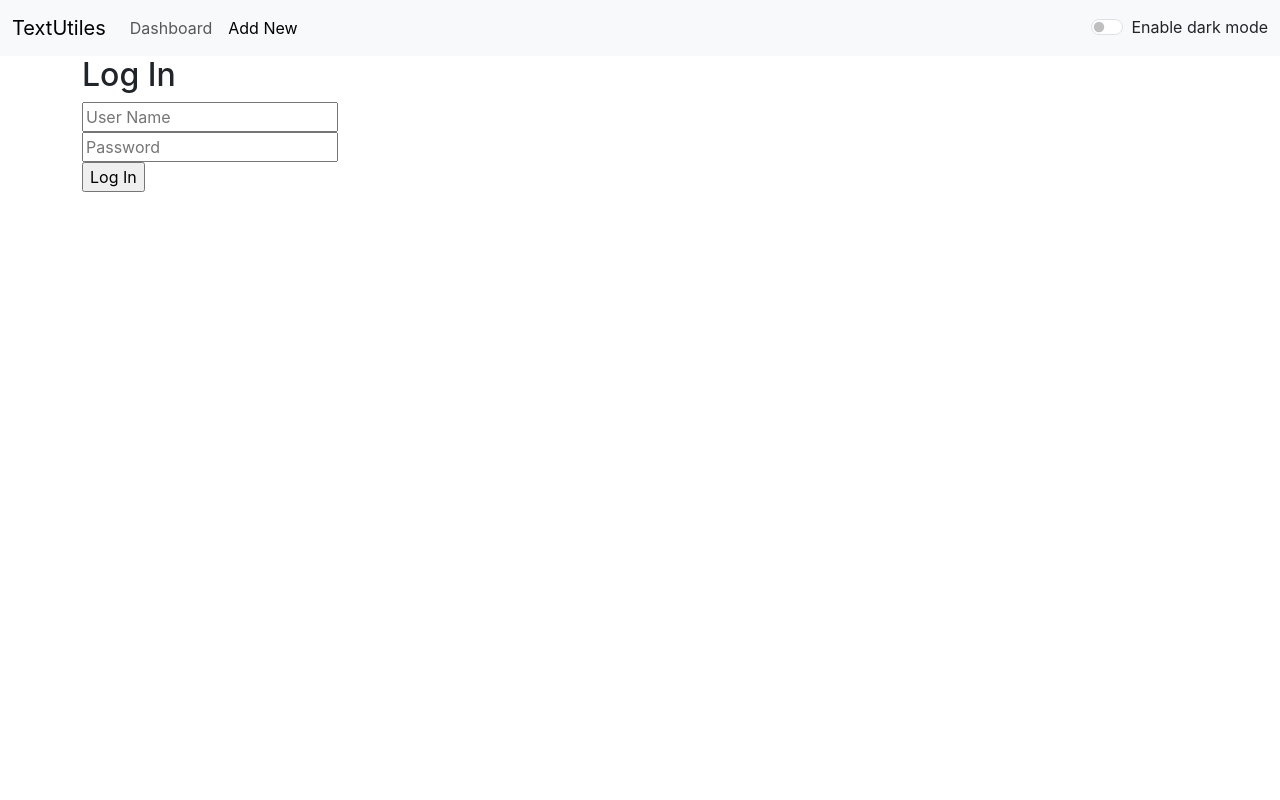
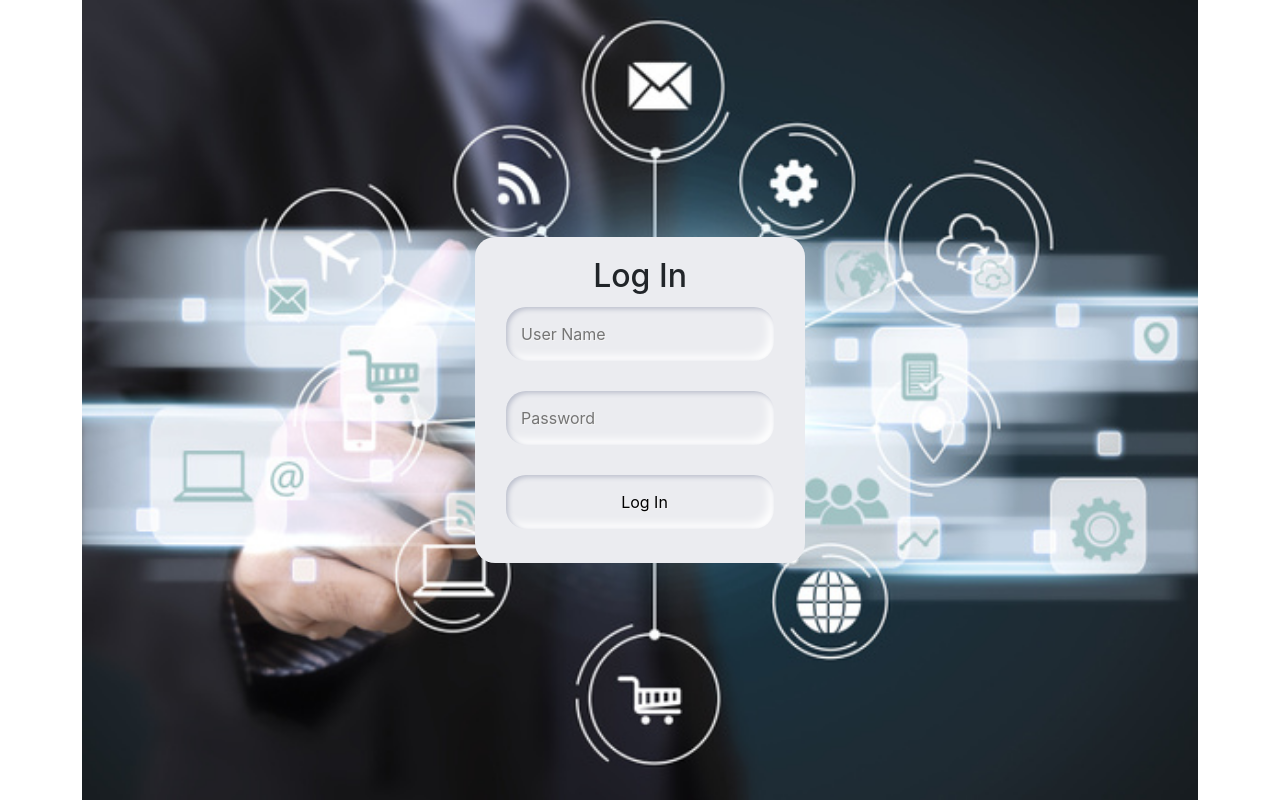
Before and after one commit to Ronit152/my-app, a React (Create React App) app: page / in a window 1280 px wide. Built offline with nearby package versions, Linux system fonts and the light colour scheme.

Commit message:
add styling,autologout,some bugs

```diff
--- a/src/App.css
+++ b/src/App.css
@@ -36,3 +36,7 @@
     transform: rotate(360deg);
   }
 }
+
+.container {
+  height: 800px;
+}
--- a/src/App.js
+++ b/src/App.js
@@ -1,9 +1,9 @@
 import React, { useState } from "react";
 import "./App.css";
 import About from "./Copmponents/About";
-import Navbar from "./Copmponents/Navbar";
+// import Navbar from "./Copmponents/Navbar";
+// import Alert from "./Copmponents/Alert";
 import TextForm from "./Copmponents/textform";
-import Alert from "./Copmponents/Alert";
 import Login from "./Copmponents/Login";
 import { BrowserRouter as Router, Routes, Route } from "react-router-dom";
 
@@ -39,26 +39,31 @@ function App() {
       // document.body.style.colorScheme = 'light';
 
       showAlert("Light mode has been enabled", "success");
-
     }
   };
 
   return (
     <>
       <Router>
-
-        <Navbar title="TextUtiles" mode={mode} toggleMode={toggleMode} />
-        <Alert alert={alert} />
+        {/* <Navbar title="TextUtiles" mode={mode} toggleMode={toggleMode} />
+            <Alert alert={alert} /> */}
         <div className="container">
           <Routes>
-        <Route exact path="/" element={<Login  />}/>
+            <Route exact path="/" element={<Login />} />
             <Route
-
               exact
               path="/dashboard"
               element={
-                <About setFetchData={setFetchData} fetchData={fetchData}
-                 setData={setData} setTogglebtnText={setTogglebtnText} data={data} />
+                <About
+                  alert={alert}
+                  mode={mode}
+                  toggleMode={toggleMode}
+                  setFetchData={setFetchData}
+                  fetchData={fetchData}
+                  setData={setData}
+                  setTogglebtnText={setTogglebtnText}
+                  data={data}
+                />
               }
             />
             <Route
@@ -68,7 +73,10 @@ function App() {
                 <TextForm
                   // itemsr={items}
                   // setItems={setItems}
-                  setfetchData={setFetchData} fetchData={fetchData}
+                  toggleMode={toggleMode}
+                  alert={alert}
+                  setfetchData={setFetchData}
+                  fetchData={fetchData}
                   setData={setData}
                   data={data}
                   togglebtnText={togglebtnText}
@@ -86,4 +94,61 @@ function App() {
   );
 }
 
+///  new method for hiding Navbar on login page .... in testing phase
+
+// const mainContainer = () => {
+//   <div>
+//   <Navbar title="TextUtiles" mode={mode} toggleMode={toggleMode} />
+//   <Alert alert={alert} />
+//   <Router>
+//   <div>
+//   <Route
+
+//             exact
+//             path="/dashboard"
+//             element={
+//               <About setFetchData={setFetchData} fetchData={fetchData}
+//               setData={setData} setTogglebtnText={setTogglebtnText} data={data} />
+//             }
+//           />
+//           <Route
+//             exact
+//             path="/add"
+//             element={
+//               <TextForm
+//                 // itemsr={items}
+//                 // setItems={setItems}
+//                 setfetchData={setFetchData} fetchData={fetchData}
+//                 setData={setData}
+//                 data={data}
+//                 togglebtnText={togglebtnText}
+//                 setTogglebtnText={setTogglebtnText}
+//                 showAlert={showAlert}
+//                 heading="Enter the text to analyze"
+//                 mode={mode}
+//               />
+//             }
+//           />
+//   </div>
+//   </Router>
+//   </div>
+// }
+
+// return (
+// <>
+
+// <Router>
+
+//         <div className="container">
+//         <Routes>
+//           <Route exact path="/" element={<Login  />}/>
+//           <Route component={mainContainer}/>
+//         </Routes>
+//           </div>
+
+//   </Router>
+// </>
+// );
+// }
+
 export default App;
--- a/src/Copmponents/About.js
+++ b/src/Copmponents/About.js
@@ -2,28 +2,44 @@ import React, { useState, useEffect } from "react";
 import { useNavigate } from "react-router-dom";
 import { getCookie } from "./Login";
 import axios from "axios"
+import Navbar from "./Navbar";
+import Alert from "./Alert";
 
-// import {getAllData} from './getAllData'
 
 export default function About(props) {
+
+  const token = getCookie("Token");
+
+  const headers = {
+    'Content-Type': 'application/json',
+    'Authorization': `Bearer ${token}`
+  }
 
   const [mystyle, setmystyle] = useState({
     color: "black",
     background: "white",
   });
   const [btntext, setBtntext] = useState("Enable Dark mode");
+  let navigate = useNavigate();
 
-  const token = getCookie("Validtime");
-  const headers = {
-    'Content-Type': 'application/json',
-    'Authorization': `Bearer ${token}`
+  const autoLogout = (token)=>{
+    if (token === null){
+      navigate('/')
+    }
   }
-
 
  const getAllData = async () => {
   const getUsers = "http://localhost:3000/users";
   // console.log(props.token.token);
   try {
+    // axios.get(getUsers, {headers:headers});
+    //   .then((response) => {
+    //   const { data: { users } } = response();
+    //   console.log("users", users)
+    //   props.setFetchData(users)
+    //   ;
+    // })
+
     const response = await fetch(getUsers, {
       headers: {
         authorization: `Bearer ${token}`,
@@ -31,8 +47,6 @@ export default function About(props) {
     });
     const { data: { users } } = await response.json();
     console.log("users", users)
-
-    // props.setItems(data);
     props.setFetchData(users)
 
   } catch (err) {
@@ -41,8 +55,8 @@ export default function About(props) {
 }
 
   useEffect( () => {
-    getAllData()
-
+      getAllData()
+      autoLogout(token)
   }, []);
 
   // Get All items from localstorages
@@ -61,13 +75,13 @@ export default function About(props) {
         color: "black",
         background: "white",
       });
-      setBtntext("Enable Light mode");
+      setBtntext("Enable Dark mode");
     } else {
       setmystyle({
         color: "white",
         background: "black",
       });
-      setBtntext("Enable Dark mode");
+      setBtntext("Enable Light mode");
     }
   };
 
@@ -83,6 +97,7 @@ export default function About(props) {
       })
       .then(() => {
         getAllData();
+        autoLogout();
       })
     }
 
@@ -105,7 +120,7 @@ export default function About(props) {
 
 
   // Update button to navigate to home page
-  let navigate = useNavigate();
+
 
   //Edit button Api
   const editItem = (id) => {
@@ -138,6 +153,8 @@ export default function About(props) {
 
   return (
     <div className="container" style={mystyle}>
+      <Navbar title="TextUtiles" mode={props.mode} toggleMode={props.toggleMode} />
+      <Alert alert={props.alert} />
       <h2 className="my-2">Items</h2>
       <div className="accordion" id="accordionExample" style={mystyle}>
         {props.fetchData?.map((users) => {
--- a/src/Copmponents/Login.js
+++ b/src/Copmponents/Login.js
@@ -1,9 +1,11 @@
 import React, { useState } from "react";
 // import axios from 'axios';
-// import '../css/main.css';
+import '../css/login.css';
 // import '../css/addform.css';
-import { useNavigate } from "react-router-dom";
+import {  useNavigate } from "react-router-dom";
 // import '../images/background.img';
+
+
 
 async function LoginUser(cred) {
 
@@ -19,32 +21,29 @@ async function LoginUser(cred) {
   return data
 }
 
-function setCookie(c_name, value, exminute) {
+const setCookie = (cookie_name, value, exminute) => {
   let extime = new Date();
 
   extime.setMinutes(extime.getMinutes() + exminute);
 
-  const c_value =
+  const cookie_value =
     encodeURI(value) +
     (exminute == null ? "" : "; expires=" + extime.toUTCString());
-  document.cookie = c_name + "=" + c_value;
+  document.cookie = cookie_name + "=" + cookie_value;
 }
 
-export function getCookie(c_name) {
-  const nameEQ = c_name + "=";
-  let ca = document.cookie.split(";");
 
-  for (var i = 0; i < ca.length; i++) {
-    var c = ca[i];
-    while (c.charAt(0) === " ") c = c.substring(1, c.length);
-    if (c.indexOf(nameEQ) === 0) return c.substring(nameEQ.length, c.length);
-  }
-  return null;
+export const getCookie = (cookie_name) => {
+  const nameEQ = cookie_name + "=";
+  const cookies = document.cookie.split(";").map(cookie => cookie.trim());
+  const matchingCookie = cookies.find(cookie => cookie.startsWith(nameEQ));
+  return matchingCookie ? matchingCookie.substring(nameEQ.length) : null;
 }
+
 
 //    // 'Authorization': `bearer ${token}`,
 
-export default function Login(props) {
+export default function Login() {
   const handleUserOnChange = (event) => {
     setCred((prevState) => ({ ...prevState, username: event.target.value }));
   };
@@ -62,13 +61,13 @@ export default function Login(props) {
 
     const res = await LoginUser(cred);
     console.log(res);
+
     // props.setToken(res);
 
     if (!!res.token) {
+      setCookie("Token", res.token, 20);
       let path = "/dashboard";
       nevigate(path);
-      setCookie("Validtime", res.token, 20);
-
     } else {
       alert("Bad Credentials");
     }
--- /dev/null
+++ b/src/css/login.css
@@ -0,0 +1,95 @@
+.main {
+    background-image: url('../images/background.png');
+    height: 100%;
+    background-position: center;
+    background-repeat: no-repeat;
+    background-size: cover;
+    display: flex;
+    flex-direction: column;
+    align-items: center;
+    justify-content: center;
+}
+.login-bg{
+    background-color: #EBECF0;;
+    border-radius: 20px;
+    height: auto;
+    width: 330px;
+    padding: 20px;
+}
+
+.formtitle{
+    display: flex;
+    justify-content: center;
+    align-items: center;
+    /* padding-left: 70px; */
+
+}
+.userDetailsContainer{
+    height: auto;
+    width:100%;
+    padding: 0;
+    margin: 0;
+
+    /* overflow: hidden; */
+}
+.userdetailsform{
+    display: flex;
+    flex-direction: column;
+    gap: 16px;
+    align-items: center;
+    margin-bottom: 10px;
+    padding: 4px;
+
+}
+.userdetails{
+    display: flex;
+    flex-direction: column;
+    gap: 20px;
+    color: black;
+    width: 95%;
+}
+
+.form-field{
+    display: flex;
+    justify-content: center;
+    flex-direction: column;
+    gap: 10px;
+}
+
+
+input {
+    width: 100%;
+    border: 0;
+    outline: 0;
+    border-radius: 20px;
+
+    background-color:#EBECF0;
+    text-shadow: 1px 1px 0 whitesmoke;
+    padding-bottom: 15px;
+    padding-left: 15px;
+    padding-top: 15px;
+    box-shadow:  inset 2px 2px 5px #BABECC, inset -5px -5px 10px white;
+
+    box-sizing: border-box;
+    transition: all 0.2s ease-in-out;
+}
+/* label{
+    margin-left: 10px;
+    margin-right: 10px;
+
+} */
+
+::placeholder {
+    margin-left: 4px;
+    opacity: 1; /* Firefox */
+  }
+
+
+input:focus {
+      box-shadow:  inset 1px 1px 2px #BABECC, inset -1px -1px 2px white;
+}
+
+.button:hover{
+    cursor:pointer;
+    box-shadow: -2px -2px 5px -white, 2px 2px 5px #BABECC;
+}
```
Also changed, not shown: src/Copmponents/textform.js (+19 -36 lines), src/images/background.png (added), src/images/close.png (added).
